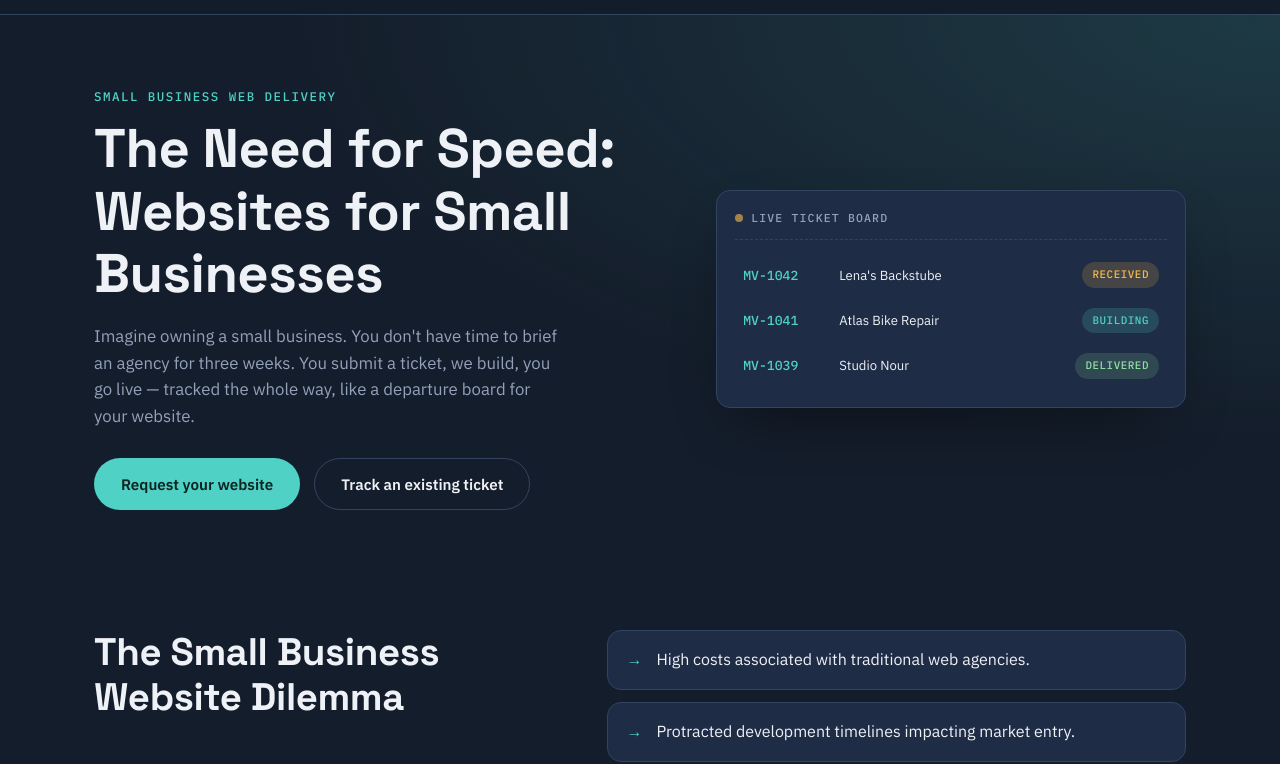
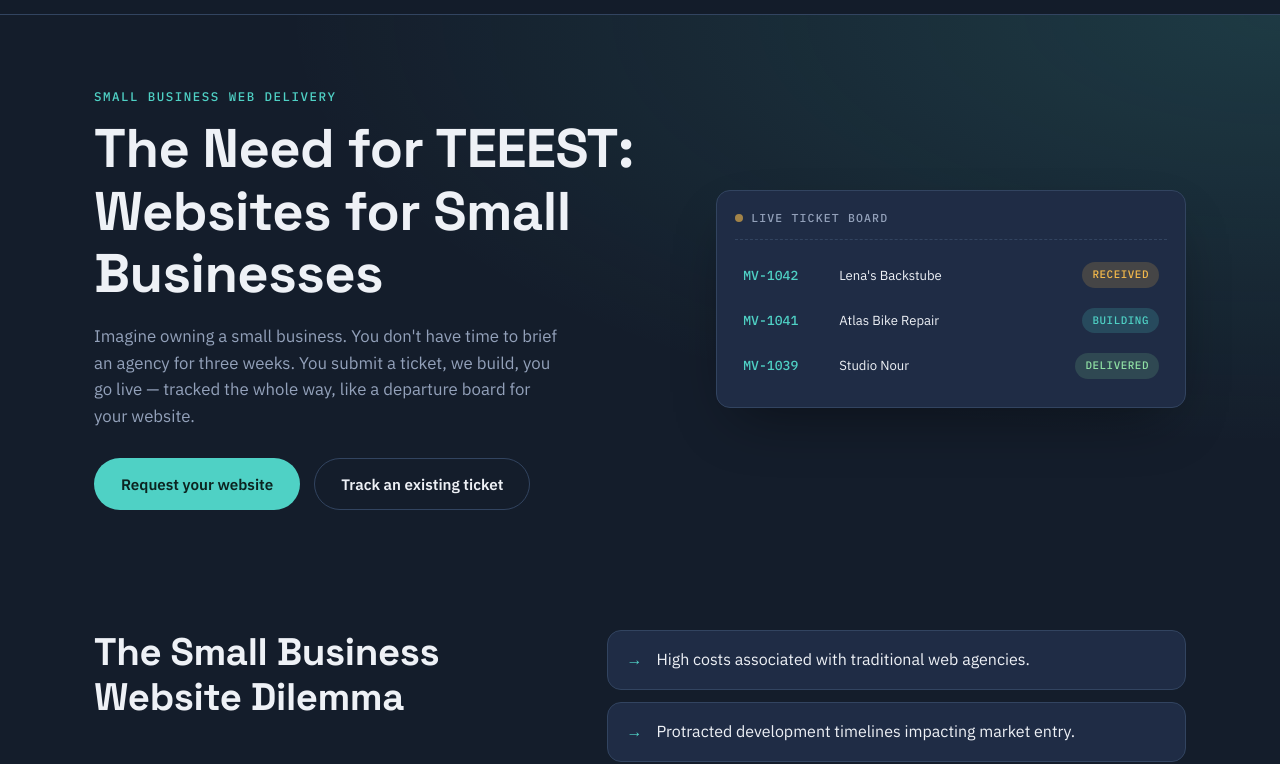
Before and after one commit to Fathishishany/Meverikprojektweb, a website: page frontend/customer/index.html in a window 1280 px wide. Shown: the part 54-818 px from the top of the page. Drawn offline with Linux system fonts and the light colour scheme; no server answers.

Commit message:
was geändert

```diff
--- a/frontend/customer/index.html
+++ b/frontend/customer/index.html
@@ -44,7 +44,7 @@
       <div class="container hero__grid">
         <div class="hero__copy">
           <p class="eyebrow">Small Business Web Delivery</p>
-          <h1>The Need for Speed:<br />Websites for Small Businesses</h1>
+          <h1>The Need for TEEEST:<br />Websites for Small Businesses</h1>
           <p class="hero__lead">
             Imagine owning a small business. You don't have time to brief an agency
             for three weeks. You submit a ticket, we build, you go live —
```
